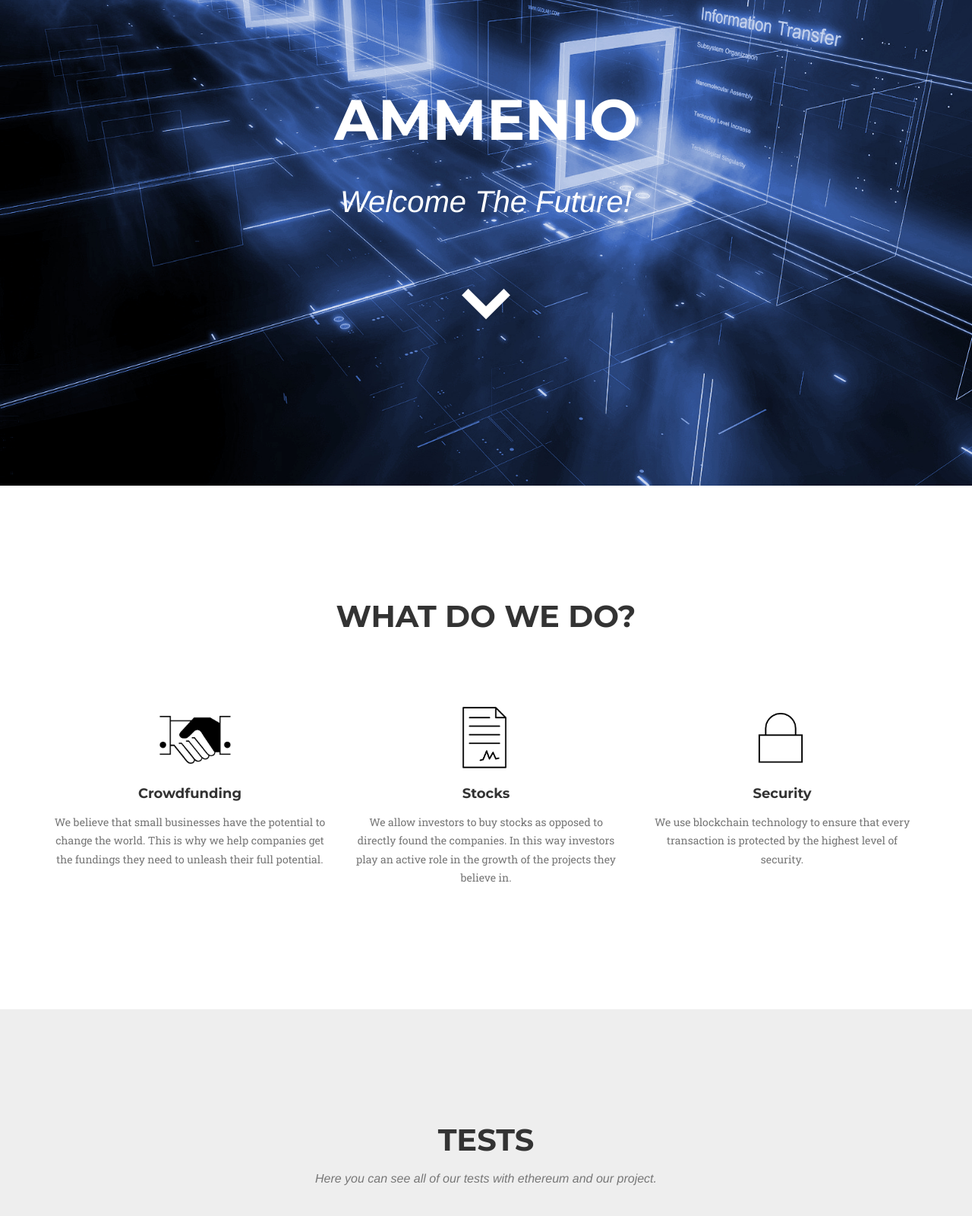
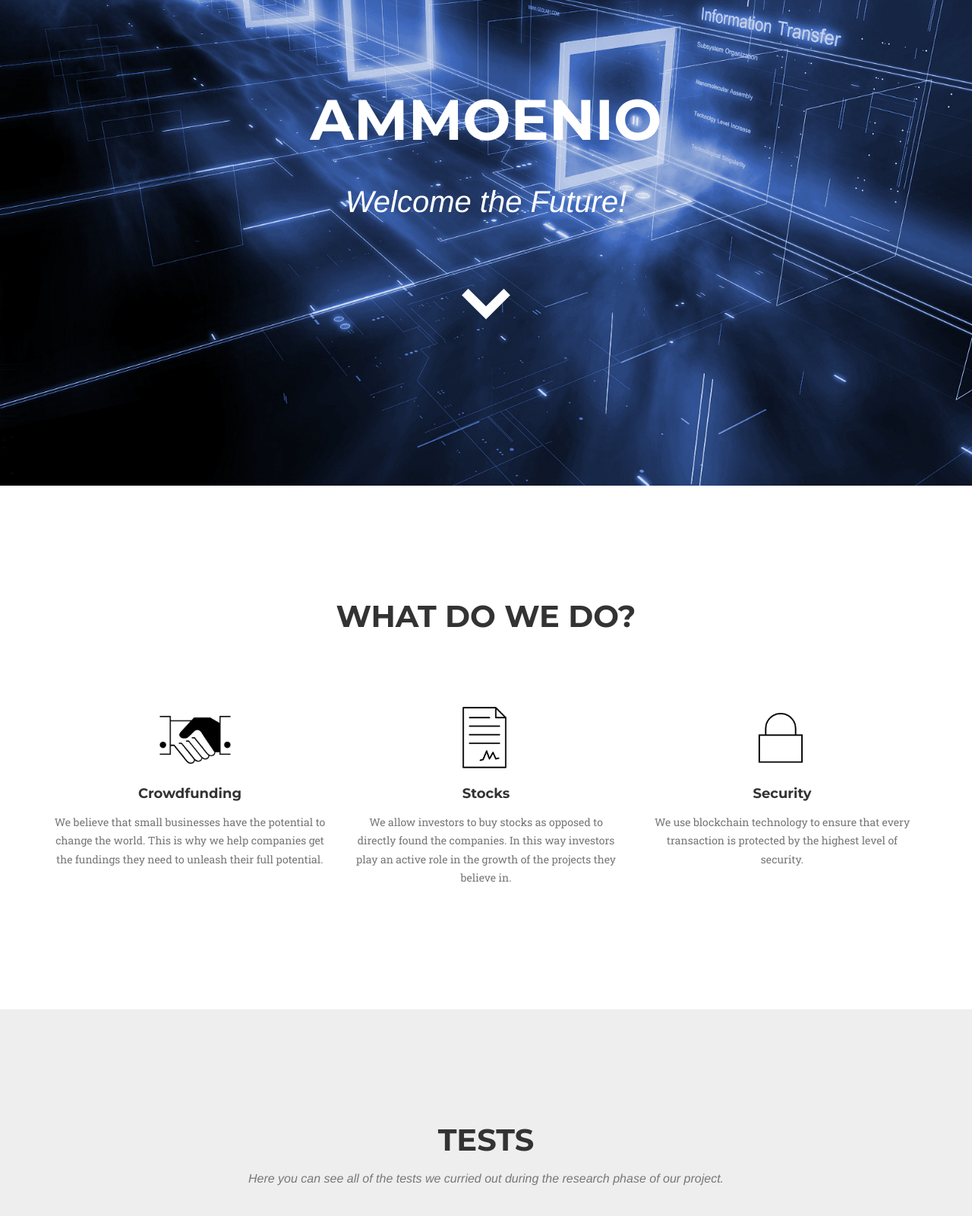
Before and after one commit to charlydes/ammoenio, a website: page index.html in a window 1280 px wide. Shown: the part 180-1780 px from the top of the page at 76% size. Drawn offline with nearby package versions, Linux system fonts and the light colour scheme; a web font is replaced by a local one.

Commit message:
Changed Ammenio to Ammoenio

```diff
--- a/index.html
+++ b/index.html
@@ -9,7 +9,7 @@
     <meta name="description" content="">
     <meta name="author" content="">
 
-    <title>Ammenio</title>
+    <title>Ammoenio</title>
 
     <!-- Bootstrap Core CSS -->
     <link href="vendor/bootstrap/css/bootstrap.min.css" rel="stylesheet">
@@ -81,8 +81,8 @@
         <div class="container">
             <div class="intro-text">
 
-                <div class="intro-heading">Ammenio</div>
-                <div class="intro-lead-in">Welcome The Future!</div>
+                <div class="intro-heading">Ammoenio</div>
+                <div class="intro-lead-in">Welcome the Future!</div>
                 <a href="#services" class="page-scroll btn" style="padding-top:5%;"><img src="img/logos/down.png"></a>
             </div>
         </div>
@@ -129,7 +129,7 @@
             <div class="row">
                 <div class="col-lg-12 text-center">
                     <h2 class="section-heading">Tests</h2>
-                    <h3 class="section-subheading text-muted">Here you can see all of our tests with ethereum and our project.</h3>
+                    <h3 class="section-subheading text-muted">Here you can see all of the tests we curried out during the research phase of our project.</h3>
                 </div>
             </div>
             <div class="row">
@@ -244,7 +244,7 @@
                                     <h4 class="subheading">Choosing A Project</h4>
                                 </div>
                                 <div class="timeline-body">
-                                    <p class="text-muted">After having pitched three ideas we unanimously agreed that Ammenio was by far the best and most innovative one. We decided to pursue this project and made our subscription to the Atos IT challenge.</p>
+                                    <p class="text-muted">After having pitched three ideas we unanimously agreed that Ammoenio was by far the best and most innovative one. We decided to pursue this project and made our subscription to the Atos IT challenge.</p>
                                 </div>
                             </div>
                         </li>
@@ -435,7 +435,7 @@
         <div class="container">
             <div class="row">
                 <div class="col-md-4">
-                    <span class="copyright">Copyright &copy;2016 Ammenio</span>
+                    <span class="copyright">Copyright &copy;2016 Ammoenio</span>
                 </div>
                 <div class="col-md-4">
                     <ul class="list-inline social-buttons">
@@ -477,7 +477,7 @@
                         <div class="col-lg-8 col-lg-offset-2">
                             <div class="modal-body">
                                 <!-- Project Details Go Here -->
-                                <h2>Ammenio</h2>
+                                <h2>Ammoenio</h2>
                                 <p class="item-intro text-muted">Lorem ipsum dolor sit amet consectetur.</p>
                                 <img class="img-responsive img-centered" src="img/portfolio/roundicons-free.png" alt="">
                                 <p>Use this area to describe your project. Lorem ipsum dolor sit amet, consectetur adipisicing elit. Est blanditiis dolorem culpa incidunt minus dignissimos deserunt repellat aperiam quasi sunt officia expedita beatae cupiditate, maiores repudiandae, nostrum, reiciendis facere nemo!</p>
```
